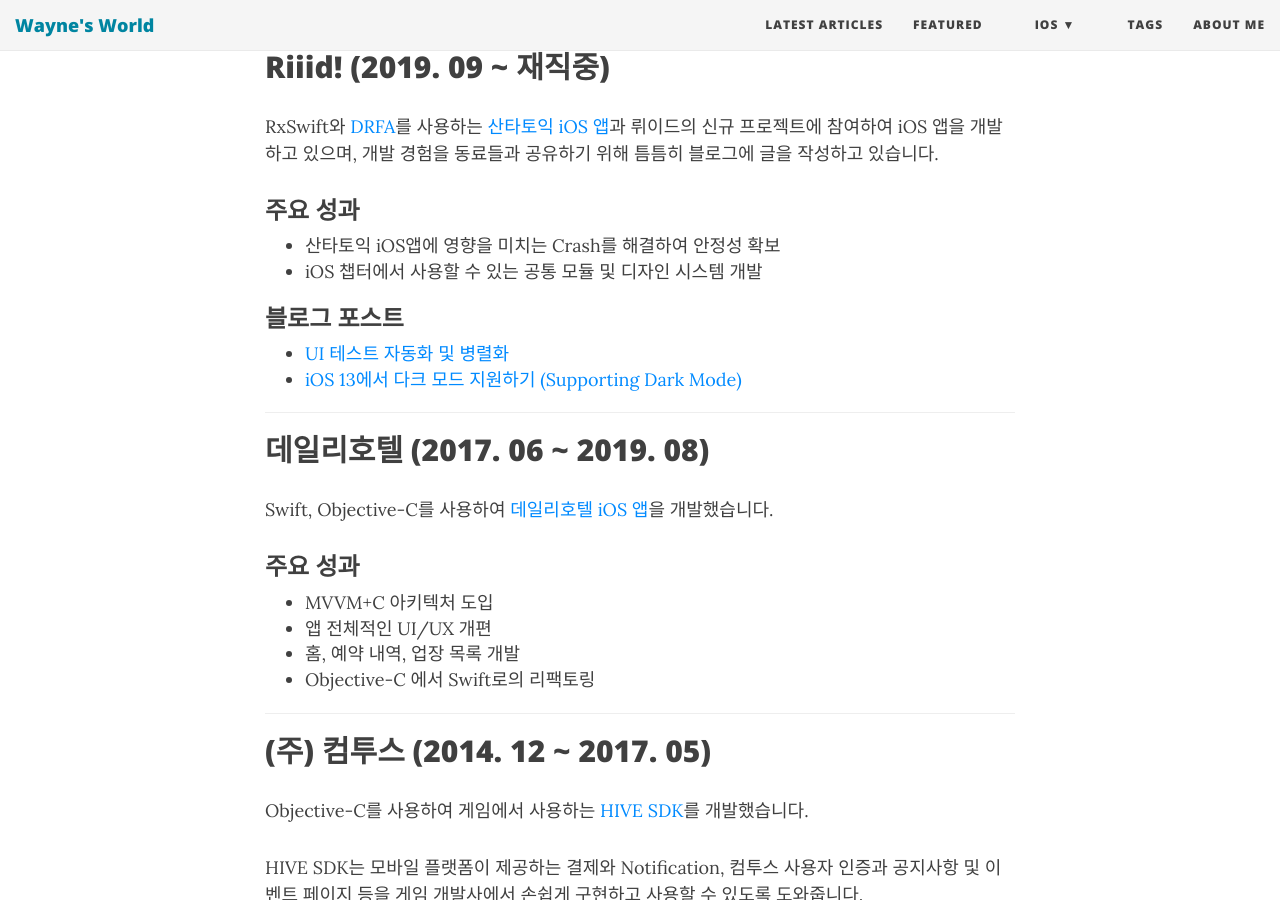
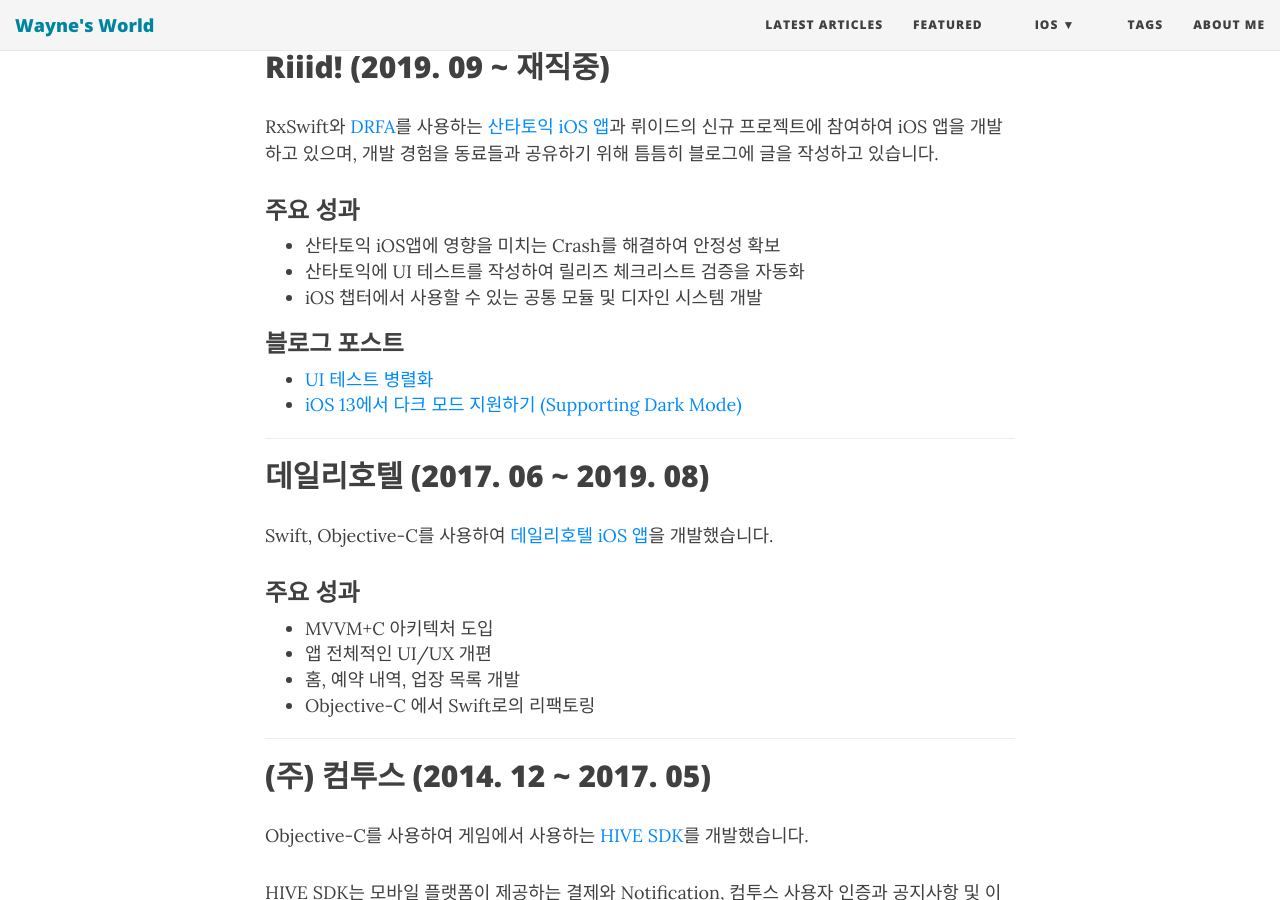
Before and after one commit to Mildwhale/mildwhale.github.io, a Jekyll site: the page built from aboutme.md, in a window 1280 px wide and 900 px high, scrolled down 945 px. Built offline with Jekyll 4.4.1, drawn with Linux system fonts in a browser that asks for light colours; nearby versions of some CDN libraries.

Commit message:
Update aboutme.md

```diff
--- a/aboutme.md
+++ b/aboutme.md
@@ -24,10 +24,11 @@
 
 ### 주요 성과
 - 산타토익 iOS앱에 영향을 미치는 Crash를 해결하여 안정성 확보
+- 산타토익에 UI 테스트를 작성하여 릴리즈 체크리스트 검증을 자동화
 - iOS 챕터에서 사용할 수 있는 공통 모듈 및 디자인 시스템 개발
 
 ### 블로그 포스트
-- [UI 테스트 자동화 및 병렬화](https://riiid.github.io/2019-12-02/iOS-parallel-ui-testing/)
+- [UI 테스트 병렬화](https://riiid.github.io/2019-12-02/iOS-parallel-ui-testing/)
 - [iOS 13에서 다크 모드 지원하기 (Supporting Dark Mode)](https://riiid.github.io/2019-12-27/iOS-supporting-dark-mode/)
 
 ---
```
